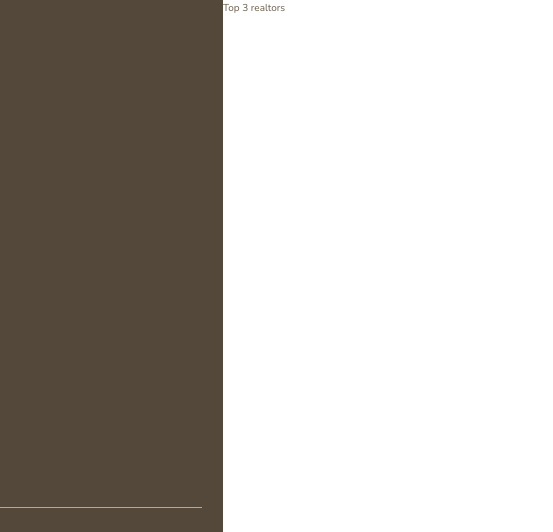
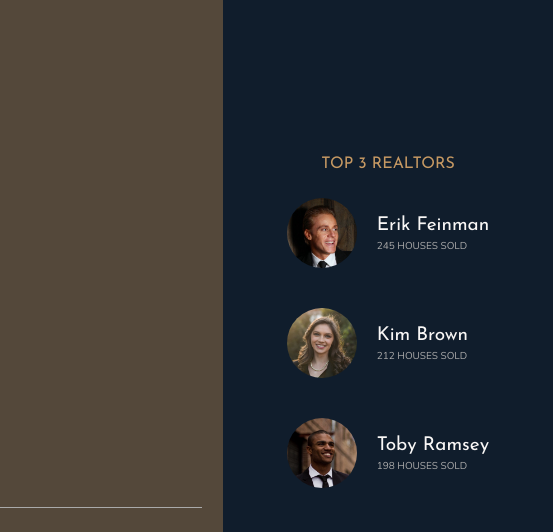
Before and after one commit to dangakeri/Nexter, a website: page index.html in a window 1280 px wide. Shown: the top 532 px of the page, 727-1280 px from the left. Drawn offline with nearby package versions, Linux system fonts and the light colour scheme.

Commit message:
realtors

```diff
--- a/index.html
+++ b/index.html
@@ -31,7 +31,26 @@
             </div>
         </header>
         <div class="realtors">
-            Top 3 realtors
+            <h3 class="heading-3">Top 3 realtors</h3>
+            <div class="realtors__list">
+                <img src="img/realtor-1.jpeg" alt="realtor-1" class="realtors__img">
+                <div class="realtors__details">
+                    <h4 class="heading-4 heading-4--light">Erik Feinman</h4>
+                    <p class="realtors__sold">245 houses sold</p>
+                </div>
+
+                <img src="img/realtor-2.jpeg" alt="realtor-1" class="realtors__img">
+                <div class="realtors__details">
+                    <h4 class="heading-4 heading-4--light">Kim Brown</h4>
+                    <p class="realtors__sold">212 houses sold</p>
+                </div>
+
+                <img src="img/realtor-3.jpeg" alt="realtor-1" class="realtors__img">
+                <div class="realtors__details">
+                    <h4 class="heading-4 heading-4--light">Toby Ramsey</h4>
+                    <p class="realtors__sold">198 houses sold</p>
+                </div>
+            </div>
         </div>
         <section class="features">
 
--- a/sass/_realtors.scss
+++ b/sass/_realtors.scss
@@ -1,3 +1,29 @@
 .realtors{
+    background-color: $color-secondary;
     grid-column:col-start 7 /full-end;
+    padding: 3rem;
+
+    display: grid;
+    align-content: center;
+    justify-content: center;
+    justify-items: center;
+    row-gap: 2rem;
+
+    &__list{
+        display: grid;
+        grid-template-columns: min-content max-content;
+        column-gap: 2rem;
+        row-gap: 5vh;
+        align-items: center;
+    }
+    &__img{
+        width: 7rem;
+        border-radius: 50%;
+        display: block;
+    }
+    &__sold{
+        text-transform: uppercase;
+        color: $color-grey-light-2;
+        margin-top: -0.3rem;
+    }
 }
```
Also changed, not shown: css/style.css.
